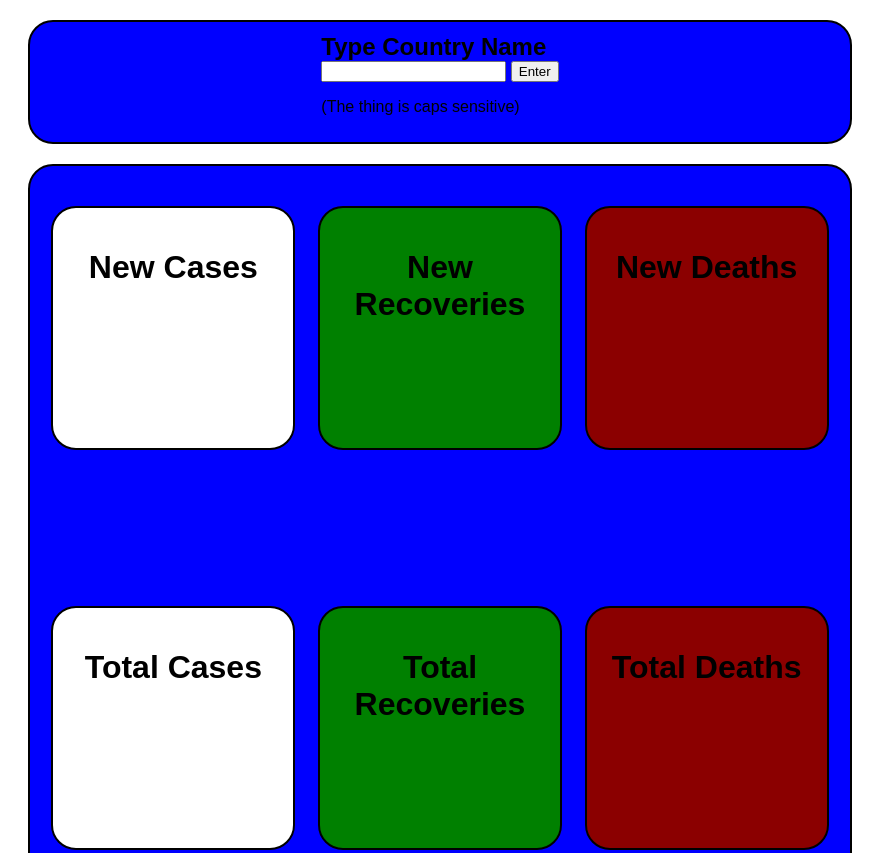
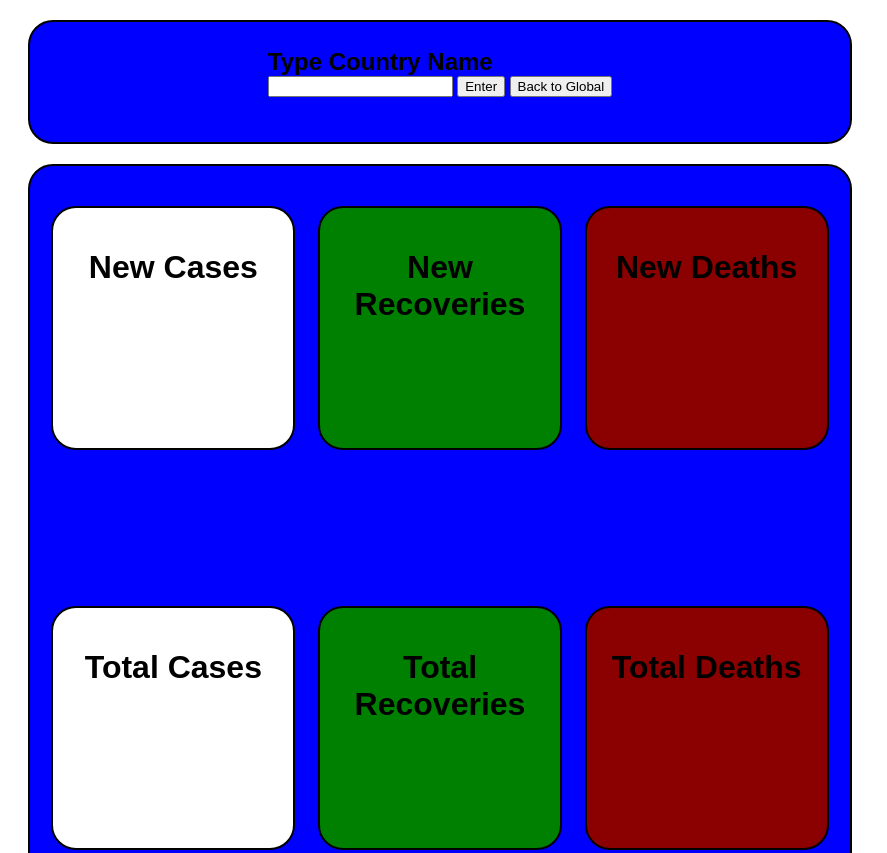
Before and after one commit to Tankmaster48/Covid-19-Information-App, a plain HTML site: page index.html in a window 1280 px wide. Shown: the top 853 px of the page, without its empty margins (0-887 px from the left). Drawn offline with Linux system fonts and the light colour scheme; no server answers.

Commit message:
Update index.html

```diff
--- a/index.html
+++ b/index.html
@@ -12,7 +12,8 @@
             <h1 class="navContent">Type Country Name</h1>
             <input type="text" class="navContent" id="countryInput">
             <button id="enterBtn">Enter</button>
-            <p>(The thing is caps sensitive)</p>
+            <button id="backGlobal">Back to Global</button>
+            <h1 id="lookingAt"></h1>
         </div>
     </nav>
 
```
